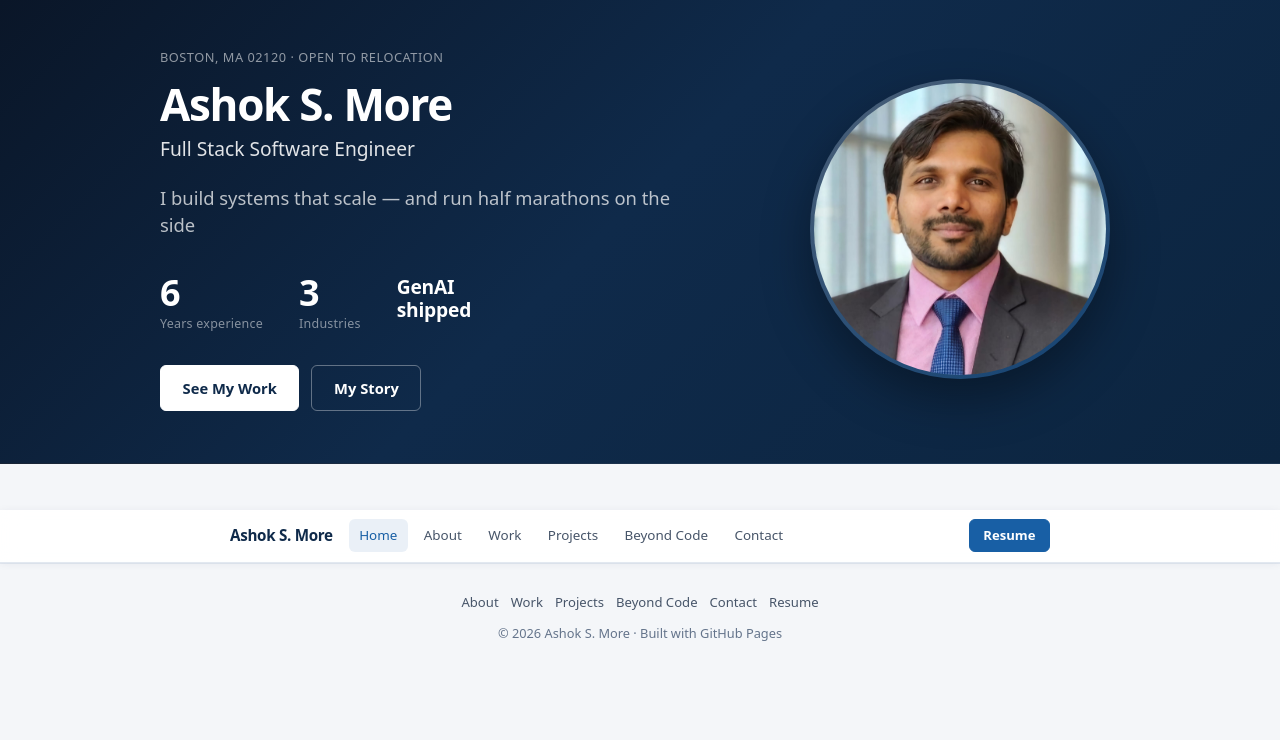
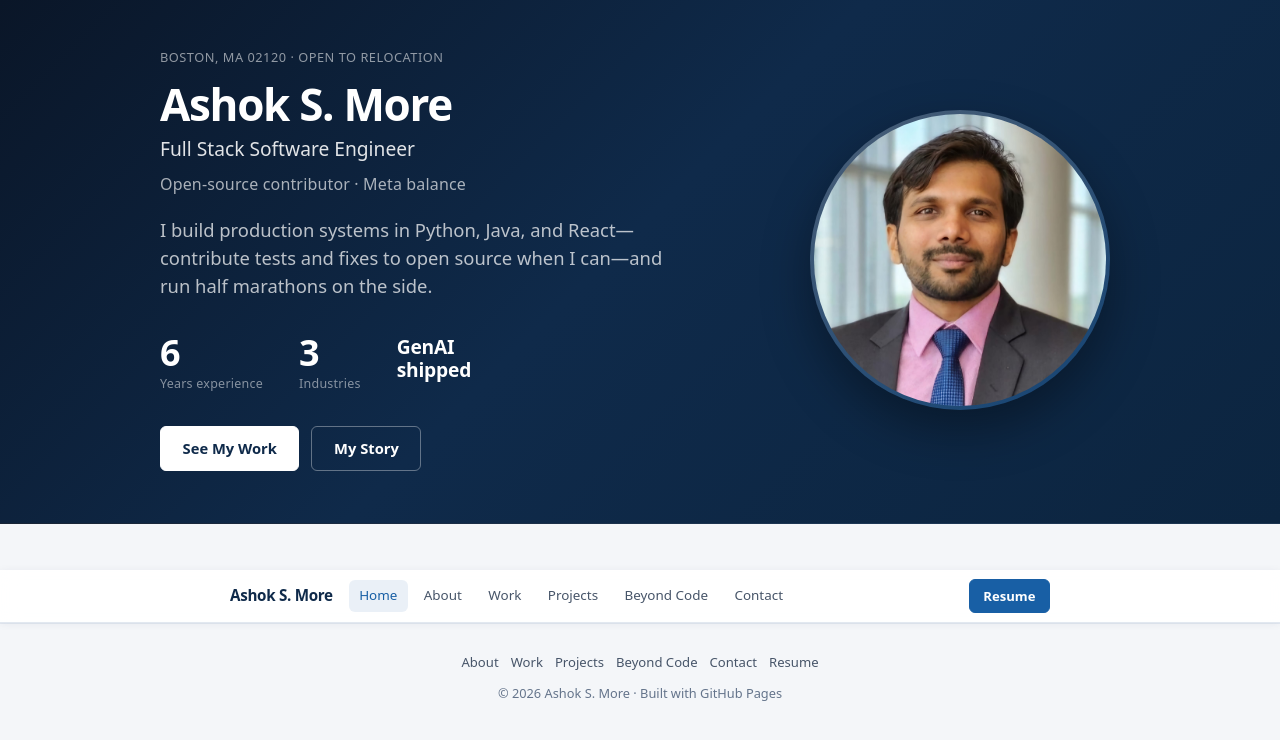
Before and after one commit to ashoksmore/ashoksmore.github.io, a React (Vite) app: page / in a window 1280 px wide. Shown: the top 740 px of the page. Built offline with nearby package versions, Linux system fonts and the light colour scheme; the HTML template or start-up script is replaced by a standard one.

Commit message:
Add Meta balance open-source contribution to profile.
Surface OSS credentials on the hero, document the balance #504 work on Projects, and keep the half-marathon tagline alongside production and open-source themes.

```diff
--- a/src/components/HomeHero.jsx
+++ b/src/components/HomeHero.jsx
@@ -21,9 +21,10 @@ export default function HomeHero() {
             {profile.name}
           </h1>
           <p className="home-hero-title">{profile.title}</p>
-          <p className="home-hero-tagline">
-            I build systems that scale — and run half marathons on the side
-          </p>
+          {profile.credentials && (
+            <p className="home-hero-credentials">{profile.credentials}</p>
+          )}
+          <p className="home-hero-tagline">{profile.tagline}</p>
 
           <div className="hero-stats" role="group" aria-label="Career highlights">
             {numericStats.map((stat) => (
--- a/src/data/about.js
+++ b/src/data/about.js
@@ -1,5 +1,5 @@
 export const aboutIntro =
-  'I’m a full stack engineer who grew up writing code in India, sharpened the craft at Northeastern, and now builds clinical analytics at Medsix in Boston. I care about systems that hold up under real load and about the people on the other side of the screen.';
+  'I’m a full stack engineer who grew up writing code in India, sharpened the craft at Northeastern, and now builds clinical analytics at Medsix in Boston. I care about systems that hold up under real load and about the people on the other side of the screen. Outside day jobs, I contribute to open source—recently on Meta’s balance library (causal weighting / CBPS test coverage).';
 
 export const journeyTimeline = [
   {
--- a/src/data/content.js
+++ b/src/data/content.js
@@ -3,6 +3,9 @@ export const RESUME_URL = '/Ashok_More_Resume.pdf';
 export const profile = {
   name: 'Ashok S. More',
   title: 'Full Stack Software Engineer',
+  credentials: 'Open-source contributor · Meta balance',
+  tagline:
+    'I build production systems in Python, Java, and React—contribute tests and fixes to open source when I can—and run half marathons on the side.',
   subtitle: 'MedTech · FinTech · eCommerce · Python · React · AWS · ML / AI',
   location: 'Boston, MA 02120',
   phone: '(617) 412-5427',
@@ -47,6 +50,14 @@ export const experience = [
 ];
 
 export const projects = [
+  {
+    title: 'Meta balance (facebookresearch)',
+    tags: 'Python · Pytest · Causal inference',
+    description:
+      'Contributor on balance #504: regression test for CBPS rank-deficient SVD handling—locking down existing matrix prep behavior flagged with an inline TODO.',
+    github: 'https://github.com/facebookresearch/balance/issues/504',
+    demo: null,
+  },
   {
     title: 'AI Assisted Expense Tracker',
     tags:
--- a/src/index.css
+++ b/src/index.css
@@ -1027,10 +1027,18 @@ section:last-child { margin-bottom: 0; }
 }
 
 .home-hero-title {
-  margin: 0 0 1.25rem;
+  margin: 0 0 0.5rem;
   font-size: clamp(1.05rem, 2.5vw, 1.2rem);
   font-weight: 500;
   color: rgba(255, 255, 255, 0.88);
+}
+
+.home-hero-credentials {
+  margin: 0 0 1.25rem;
+  font-size: clamp(0.9rem, 2vw, 1rem);
+  font-weight: 500;
+  color: rgba(255, 255, 255, 0.65);
+  letter-spacing: 0.01em;
 }
 
 .home-hero-tagline {
```
